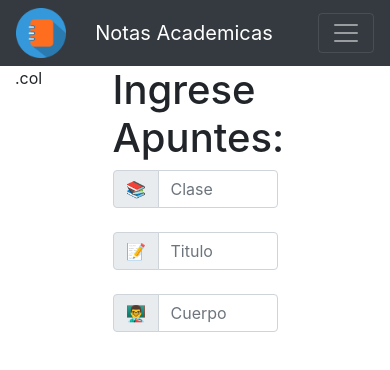
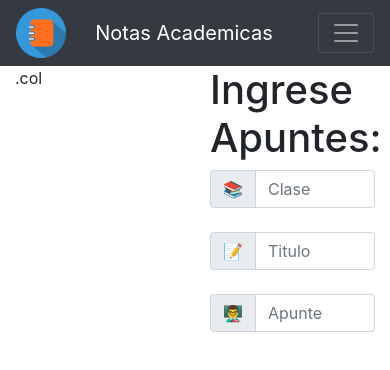
Before and after one commit to FranciscoPagoaga/Examen1_UX, a React (Create React App) app in the folder notas_clases/: page / in a window 390 px wide. Shown: the top 370 px of the page. Built offline with nearby package versions, Linux system fonts and the light colour scheme.

Commit message:
Avance en el PWA del programa y responsiveness

```diff
--- a/notas_clases/package.json
+++ b/notas_clases/package.json
@@ -19,7 +19,8 @@
     "start": "react-scripts start",
     "build": "react-scripts build",
     "test": "react-scripts test",
-    "eject": "react-scripts eject"
+    "eject": "react-scripts eject",
+    "start-sw": "http-server ./build"
   },
   "eslintConfig": {
     "extends": "react-app"
@@ -35,5 +36,8 @@
       "last 1 firefox version",
       "last 1 safari version"
     ]
+  },
+  "devDependencies": {
+    "http-server": "^0.12.3"
   }
 }
--- a/notas_clases/src/components/body.jsx
+++ b/notas_clases/src/components/body.jsx
@@ -6,8 +6,8 @@ const Example = (props) => {
   return (
     <Container fluid>
       <Row>
-        <Col xs="3">.col</Col>
-        <Col xs="6">
+        <Col xs="6" sm="6" md="4">.col</Col>
+        <Col xs="6" sm="6" md="6">
              <Info/>
         </Col>
       </Row>
--- a/notas_clases/src/components/infoform.jsx
+++ b/notas_clases/src/components/infoform.jsx
@@ -25,7 +25,7 @@ const Example = (props) => {
         <InputGroupAddon addonType="prepend">
           <InputGroupText>👨‍🏫</InputGroupText>
         </InputGroupAddon>
-        <Input placeholder="Cuerpo" />
+        <Input placeholder="Apunte" />
       </InputGroup>
       <br />
     </div>
--- a/notas_clases/src/index.js
+++ b/notas_clases/src/index.js
@@ -16,4 +16,4 @@ ReactDOM.render(
 // If you want your app to work offline and load faster, you can change
 // unregister() to register() below. Note this comes with some pitfalls.
 // Learn more about service workers: https://bit.ly/CRA-PWA
-serviceWorker.unregister();
+serviceWorker.register();
```
Also changed, not shown: 1 other file (tests, documents, lock files or other folders).
